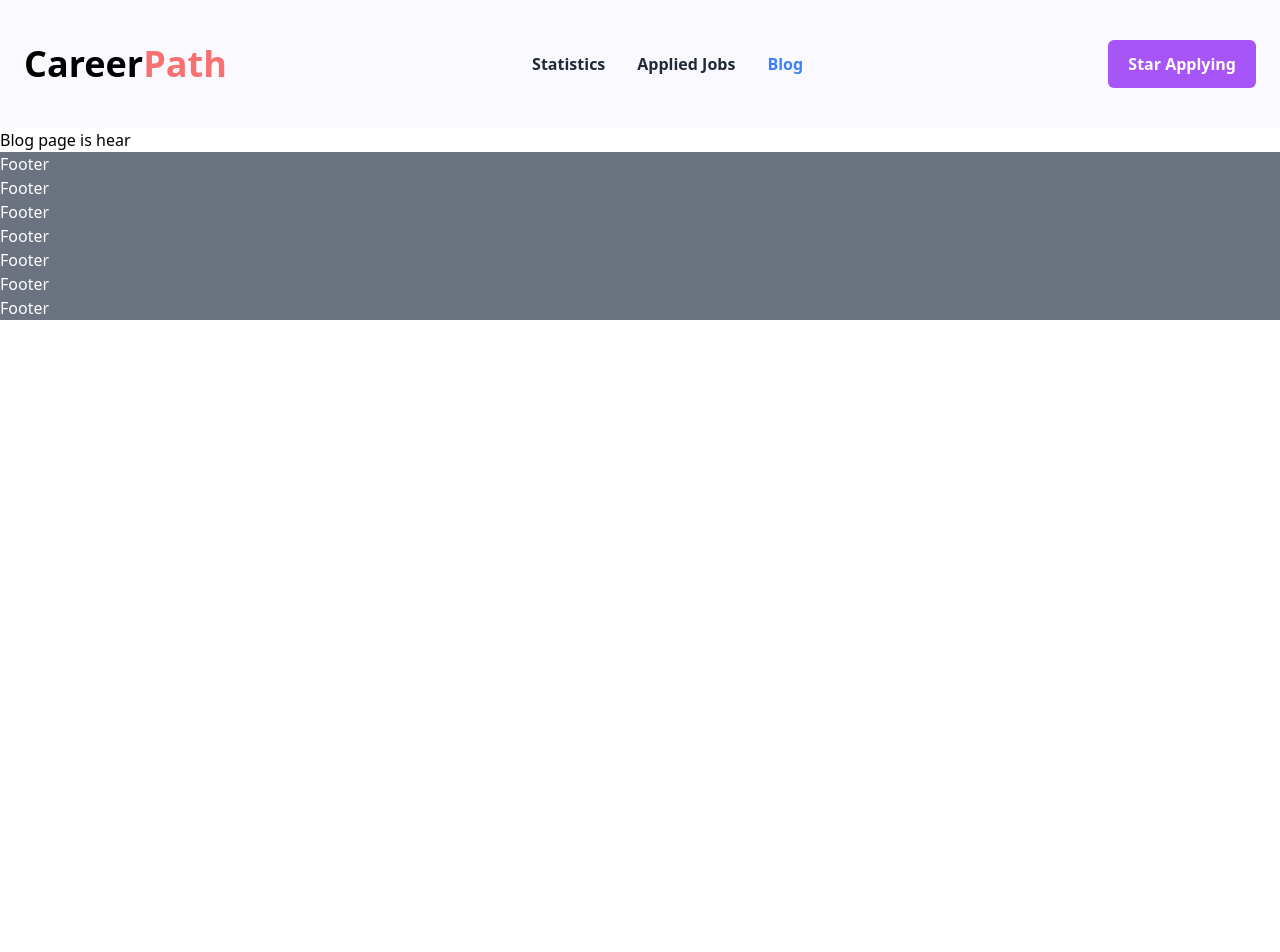
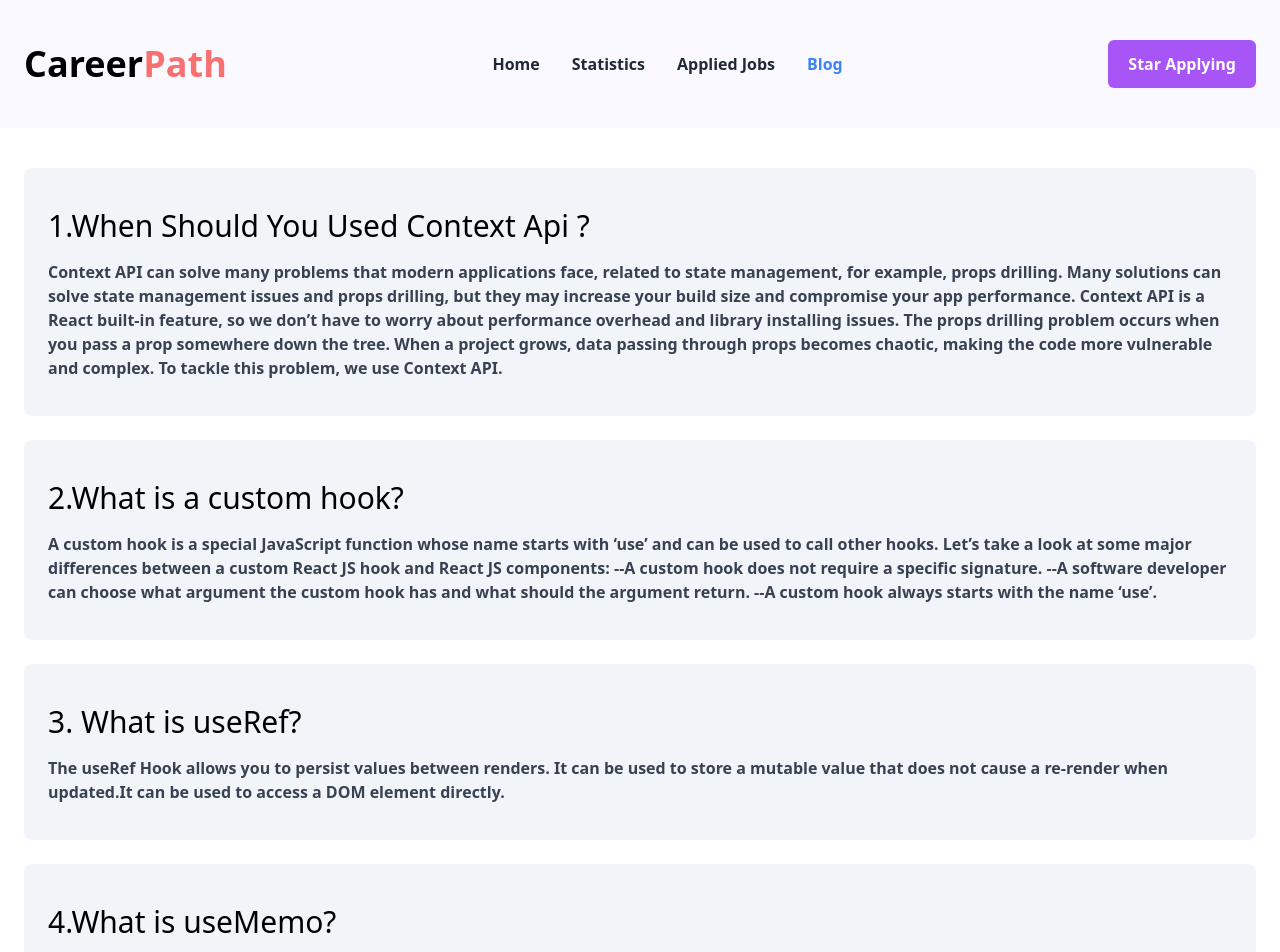
Before and after one commit to hasibahamedsakib/career-path, a React (Vite) app: page /blog in a window 1280 px wide. Shown: the top 952 px of the page. Before the commit the page ends 800 px from the top, so only its background shows below. Built offline with nearby package versions, Linux system fonts and the light colour scheme.

Commit message:
Blog section is added

```diff
--- a/src/Components/Blog/Blog.jsx
+++ b/src/Components/Blog/Blog.jsx
@@ -2,8 +2,51 @@ import React from "react";
 
 const Blog = () => {
   return (
-    <div>
-      <h1>Blog page is hear</h1>
+    <div className="container grid gap-6">
+      <div className="bg-slate-100 p-6 rounded-lg">
+        <h1 className="text-3xl my-4">1.When Should You Used Context Api ?</h1>
+        <p className="my-3 text-gray-700 font-semibold">
+          Context API can solve many problems that modern applications face,
+          related to state management, for example, props drilling. Many
+          solutions can solve state management issues and props drilling, but
+          they may increase your build size and compromise your app performance.
+          Context API is a React built-in feature, so we don’t have to worry
+          about performance overhead and library installing issues. The props
+          drilling problem occurs when you pass a prop somewhere down the tree.
+          When a project grows, data passing through props becomes chaotic,
+          making the code more vulnerable and complex. To tackle this problem,
+          we use Context API.
+        </p>
+      </div>
+      <div className="bg-slate-100 p-6 rounded-lg">
+        <h1 className="text-3xl my-4">2.What is a custom hook? </h1>
+        <p className="my-3 text-gray-700 font-semibold">
+          A custom hook is a special JavaScript function whose name starts with
+          ‘use’ and can be used to call other hooks. Let’s take a look at some
+          major differences between a custom React JS hook and React JS
+          components: --A custom hook does not require a specific signature. --A
+          software developer can choose what argument the custom hook has and
+          what should the argument return. --A custom hook always starts with
+          the name ‘use’.
+        </p>
+      </div>
+      <div className="bg-slate-100 p-6 rounded-lg">
+        <h1 className="text-3xl my-4">3. What is useRef? </h1>
+        <p className="my-3 text-gray-700 font-semibold">
+          The useRef Hook allows you to persist values between renders. It can
+          be used to store a mutable value that does not cause a re-render when
+          updated.It can be used to access a DOM element directly.
+        </p>
+      </div>
+      <div className="bg-slate-100 p-6 rounded-lg">
+        <h1 className="text-3xl my-4">4.What is useMemo? </h1>
+        <p className="my-3 text-gray-700 font-semibold">
+          The React useMemo Hook returns a memoized value.Think of memoization
+          as caching a value so that it does not need to be recalculated.The
+          useMemo Hook only runs when one of its dependencies update.This can
+          improve performance.
+        </p>
+      </div>
     </div>
   );
 };
--- a/src/Components/Navbar/Navbar.jsx
+++ b/src/Components/Navbar/Navbar.jsx
@@ -11,6 +11,12 @@ const Navbar = () => {
           </h1>
         </Link>
         <div className="space-x-8 text-gray-800 font-semibold">
+          <NavLink
+            className={({ isActive }) => (isActive ? "active" : "")}
+            to="/"
+          >
+            Home
+          </NavLink>
           <NavLink
             className={({ isActive }) => (isActive ? "active" : "")}
             to="/statistics"
--- a/src/Components/Statistics/Statistics.jsx
+++ b/src/Components/Statistics/Statistics.jsx
@@ -15,7 +15,7 @@ const Statistics = () => {
     },
     {
       name: "Assignment 2",
-      mark: 40,
+      mark: 46,
     },
     {
       name: "Assignment 3",
@@ -31,16 +31,20 @@ const Statistics = () => {
     },
     {
       name: "Assignment 6",
-      mark: 38,
+      mark: 48,
     },
     {
       name: "Assignment 7",
       mark: 60,
     },
+    {
+      name: "Assignment 8",
+      mark: 58,
+    },
   ];
   return (
     <div className="container mx-auto">
-      <AreaChart width={1020} height={400} data={data}>
+      <AreaChart width={1200} height={400} data={data}>
         <CartesianGrid strokeDasharray="3 3" />
         <XAxis dataKey="name" />
         <YAxis />
--- a/src/error-page.jsx
+++ b/src/error-page.jsx
@@ -13,13 +13,13 @@ export default function ErrorPage() {
           Page Not Found
         </div>
         <button className="mt-5">
-          <a className="relative inline-block text-sm font-medium text-[#FF6A3D] group active:text-orange-500 focus:outline-none focus:ring">
+          <Link className="relative inline-block text-sm font-medium text-[#FF6A3D] group active:text-orange-500 focus:outline-none focus:ring">
             <span className="absolute inset-0 transition-transform translate-x-0.5 translate-y-0.5 bg-[#FF6A3D] group-hover:translate-y-0 group-hover:translate-x-0"></span>
 
             <span className="relative block px-8 py-3 bg-[#1A2238] border border-current">
               <Link to="/">Go Home</Link>
             </span>
-          </a>
+          </Link>
         </button>
       </main>
     </div>
```
